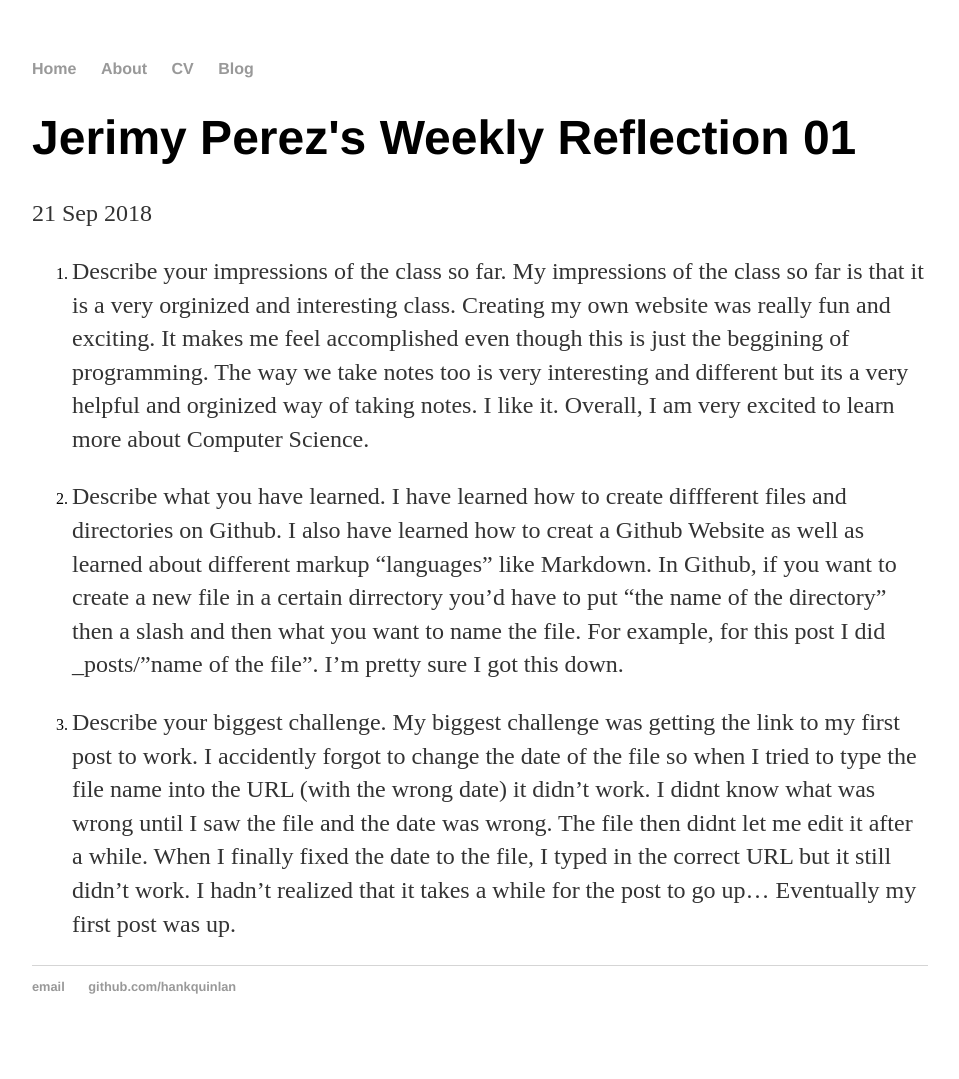
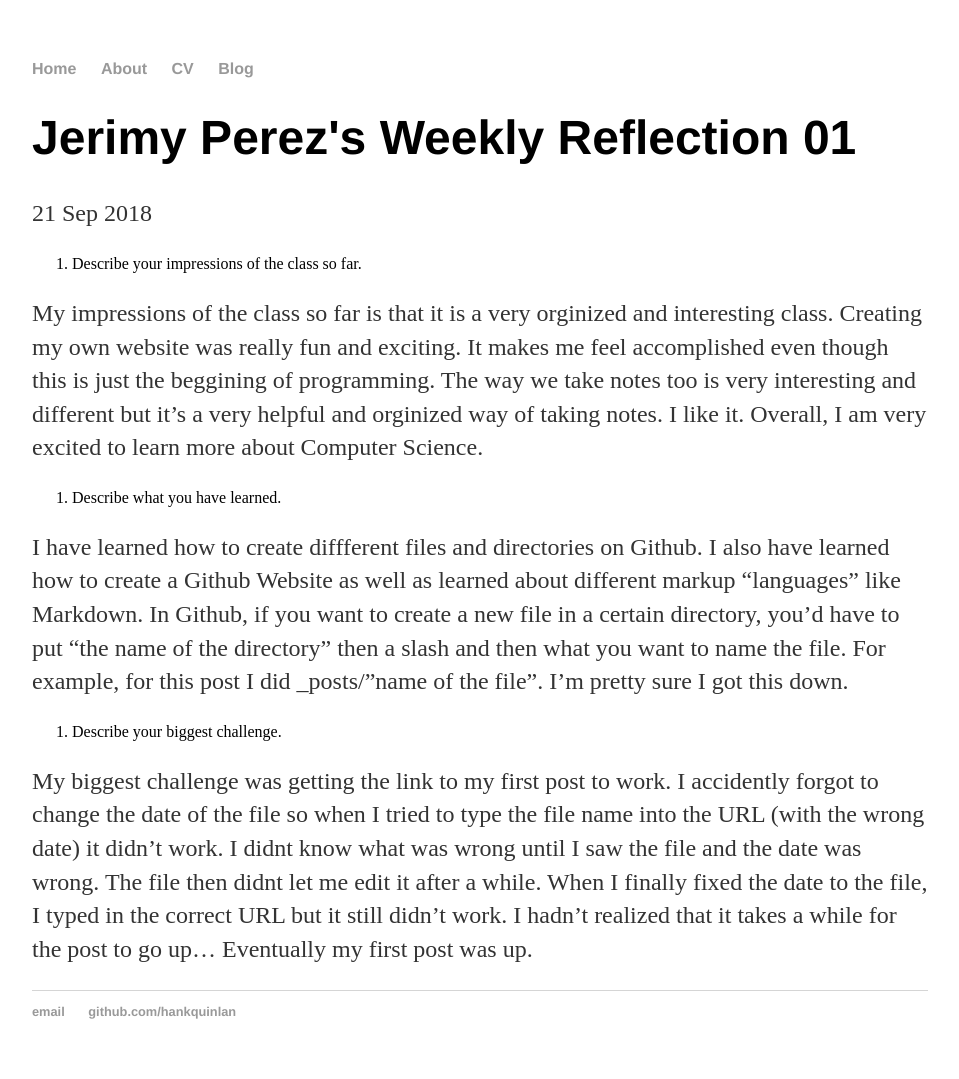
Before and after one commit to Jerimyp1996/Jerimyp1996.github.io, a Jekyll site: the page built from _posts/2018-09-21-weekly-reflection-01.md, in a window 1280 px wide. Shown: the whole page, without its empty margins (160-1119 px from the left). Built offline with Jekyll 4.4.1, drawn with Linux system fonts in a browser that asks for light colours; before the commit the page ends 1054 px from its top, so only the background shows below that.

Commit message:
Update 2018-09-21-weekly-reflection-01.md

```diff
--- a/_posts/2018-09-21-weekly-reflection-01.md
+++ b/_posts/2018-09-21-weekly-reflection-01.md
@@ -4,19 +4,19 @@ title: Jerimy Perez's Weekly Reflection 01
 date: 2018-09-21
 ---
 1. Describe your impressions of the class so far.
+
  My impressions of the class so far is that it is a very orginized and interesting class. Creating my own website was really fun and
  exciting. It makes me feel accomplished even though this is just the beggining of programming. The way we take notes too is very
- interesting and different but its a very helpful and orginized way of taking notes. I like it. Overall, I am very excited to
+ interesting and different but it's a very helpful and orginized way of taking notes. I like it. Overall, I am very excited to
  learn more about Computer Science.
 
 2. Describe what you have learned.
- I have learned how to create diffferent files and directories on Github. I also have learned how to creat a Github Website as well as
- learned about different markup "languages" like Markdown. In Github, if you want to create a new file in a certain dirrectory you'd have
+
+ I have learned how to create diffferent files and directories on Github. I also have learned how to create a Github Website as well as
+ learned about different markup "languages" like Markdown. In Github, if you want to create a new file in a certain directory, you'd have
  to put "the name of the directory" then a slash and then what you want to name the file. For example, for this post I did _posts/"name of
  the file". I'm pretty sure I got this down.
 
  3. Describe your biggest challenge.
-  My biggest challenge was getting the link to my first post to work. I accidently forgot to change the date of the file so when I tried to
-  type the file name into the URL (with the wrong date) it didn't work. I didnt know what was wrong until I saw the file and the date was
-  wrong. The file then didnt let me edit it after a while. When I finally fixed the date to the file, I typed in the correct URL but it
-  still didn't work. I hadn't realized that it takes a while for the post to go up... Eventually my first post was up.
+
+  My biggest challenge was getting the link to my first post to work. I accidently forgot to change the date of the file so when I tried     to type the file name into the URL (with the wrong date) it didn't work. I didnt know what was wrong until I saw the file and the date     was wrong. The file then didnt let me edit it after a while. When I finally fixed the date to the file, I typed in the correct URL but     it still didn't work. I hadn't realized that it takes a while for the post to go up... Eventually my first post was up.
```
